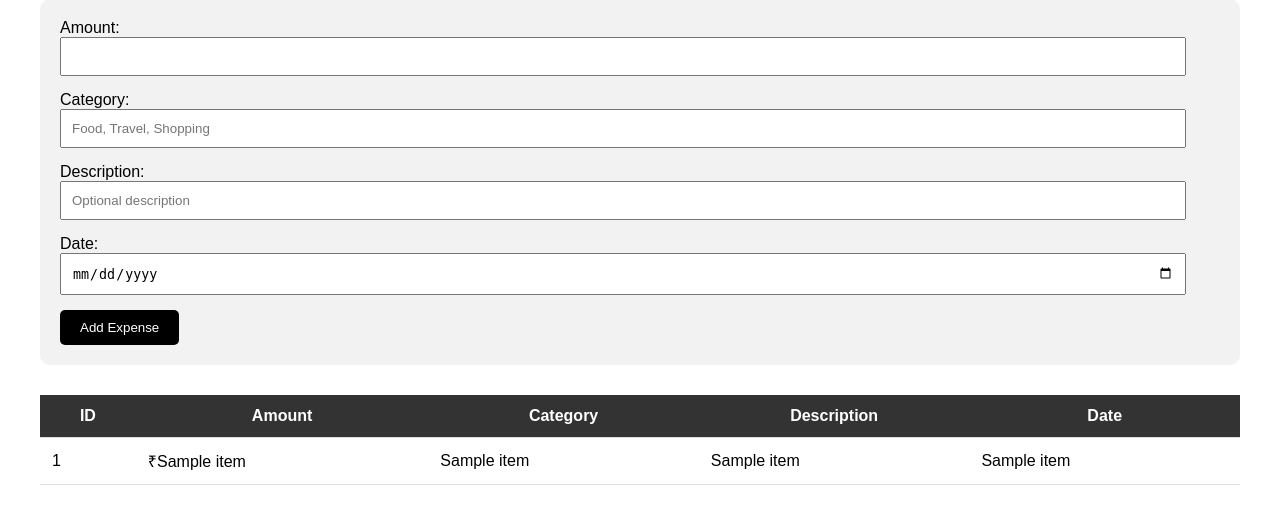
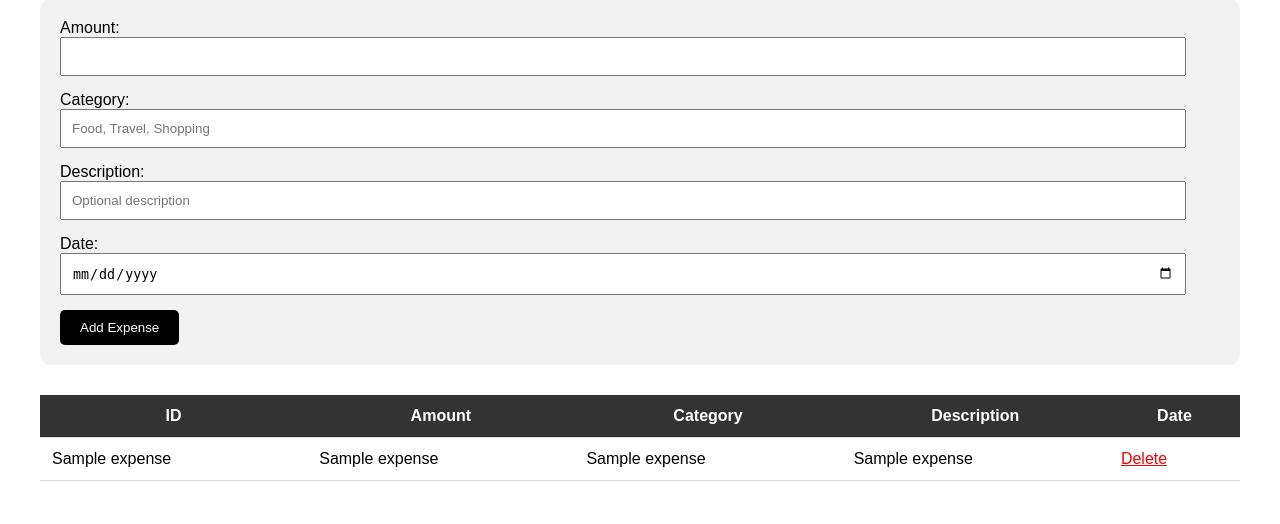
Before and after one commit to rimarony/expense-tracker, a Flask app: template templates/index.html in a window 1280 px wide. Shown: the part 99-623 px from the top of the page. Run offline with Flask 3, Linux system fonts and the light colour scheme; the template is opened without the code that fills it: most values are stand-ins (such as "Sample title", 1, 10 or a date in 2020).

Commit message:
added delete button

```diff
--- a/app.py
+++ b/app.py
@@ -38,6 +38,16 @@
     description = request.form['description']
     date = request.form['date']
 
+@app.route('/delete/<int:id>')
+def delete_expense(id):
+    conn = sqlite3.connect(DB)
+    c = conn.cursor()
+    c.execute("DELETE FROM expenses WHERE id = ?", (id,))
+    conn.commit()
+    conn.close()
+    return redirect('/')
+
+
     conn = sqlite3.connect(DB)
     c = conn.cursor()
     c.execute("INSERT INTO expenses (amount, category, description, date) VALUES (?, ?, ?, ?)",
--- a/templates/index.html
+++ b/templates/index.html
@@ -81,15 +81,22 @@
             <th>Date</th>
         </tr>
 
-        {% for item in expenses %}
-        <tr>
-            <td>{{ item[0] }}</td>  <!-- id -->
-            <td>₹{{ item[1] }}</td> <!-- amount -->
-            <td>{{ item[2] }}</td>  <!-- category -->
-            <td>{{ item[3] }}</td>  <!-- description -->
-            <td>{{ item[4] }}</td>  <!-- date -->
-        </tr>
-        {% endfor %}
+        {% for x in expenses %}
+<tr>
+    <td>{{ x[1] }}</td>
+    <td>{{ x[2] }}</td>
+    <td>{{ x[3] }}</td>
+    <td>{{ x[4] }}</td>
+
+    <!-- NEW DELETE BUTTON -->
+    <td>
+        <a href="/delete/{{ x[0] }}" onclick="return confirm('Delete this expense?');" style="color:red;">
+            Delete
+        </a>
+    </td>
+</tr>
+{% endfor %}
+
     </table>
 
 </body>
```
